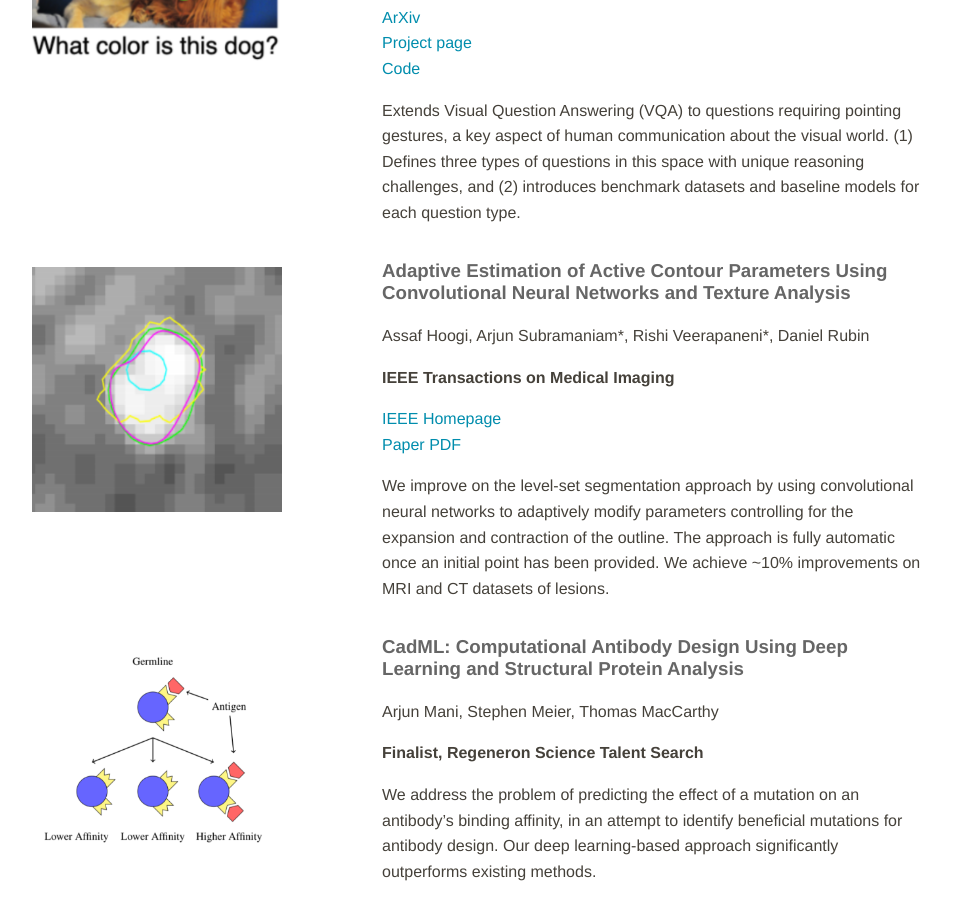
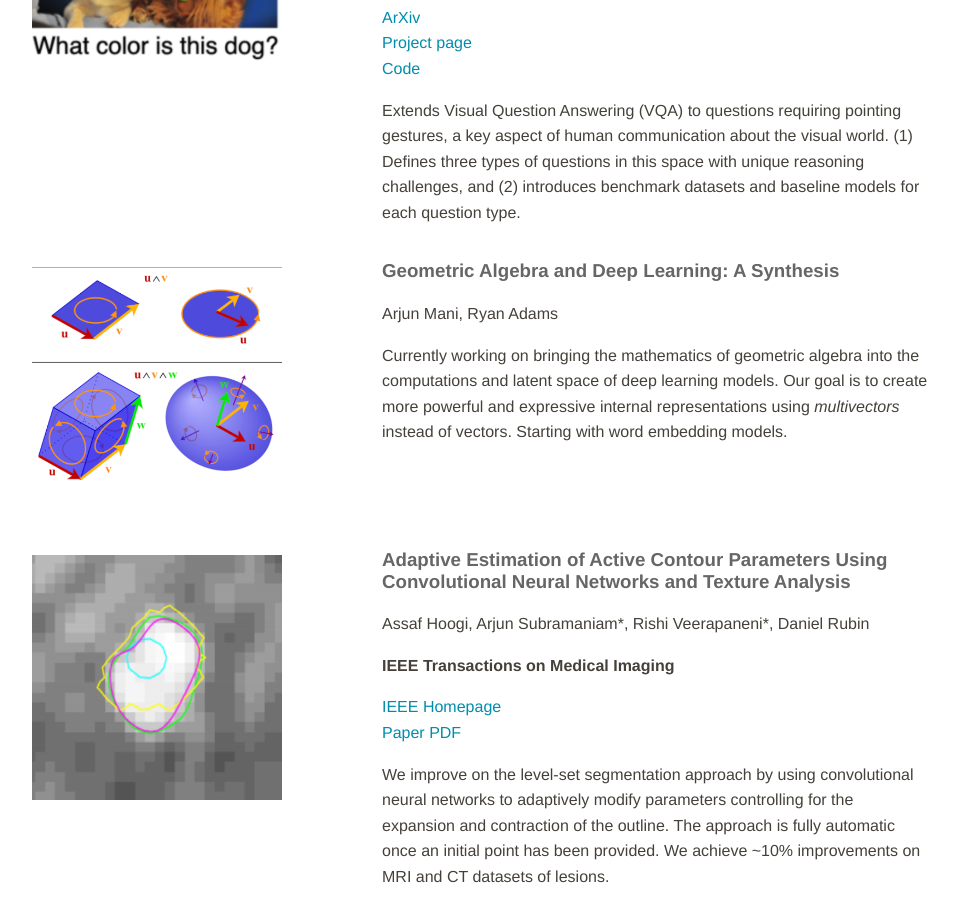
Before and after one commit to arjun-mani/arjun-mani.github.io, a Jekyll site: the page built from index.html, in a window 1280 px wide and 900 px high, scrolled down 1206 px. Shown: the whole window, without its empty margins (160-1118 px from the left). Built offline with Jekyll 4.4.1, drawn with Linux system fonts in a browser that asks for light colours.

Commit message:
Update index.html

```diff
--- a/index.html
+++ b/index.html
@@ -53,6 +53,17 @@ title: Home
 		<p><b>In submission to CVPR 2020</b> </p>
 		<p><a href="https://arxiv.org/abs/2011.13681" target="_blank">ArXiv</a><br/><a href="https://hinthornw.github.io/pointingqa/" target="_blank">Project page</a><br/><a href="https://github.com/princetonvisualai/pointingqa" target="_blank">Code</a></p>
 		<p>Extends Visual Question Answering (VQA) to questions requiring pointing gestures, a key aspect of human communication about the visual world. (1) Defines three types of questions in this space with unique reasoning challenges, and (2) introduces benchmark datasets and baseline models for each question type.</p>
+	</div>
+</div>
+
+<div class="divTableRow">
+	<div class="divTableCell">
+		<img class="about" src="/imgs/galgebra.png" width="100%">
+	</div>
+	<div class="divTableCell">
+		<h3>Geometric Algebra and Deep Learning: A Synthesis </h3>
+		<p>Arjun Mani, Ryan Adams</p>
+		<p>Currently working on bringing the mathematics of geometric algebra into the computations and latent space of deep learning models. Our goal is to create more powerful and expressive internal representations using <i>multivectors</i> instead of vectors. Starting with word embedding models.</p>
 	</div>
 </div>
 
```
